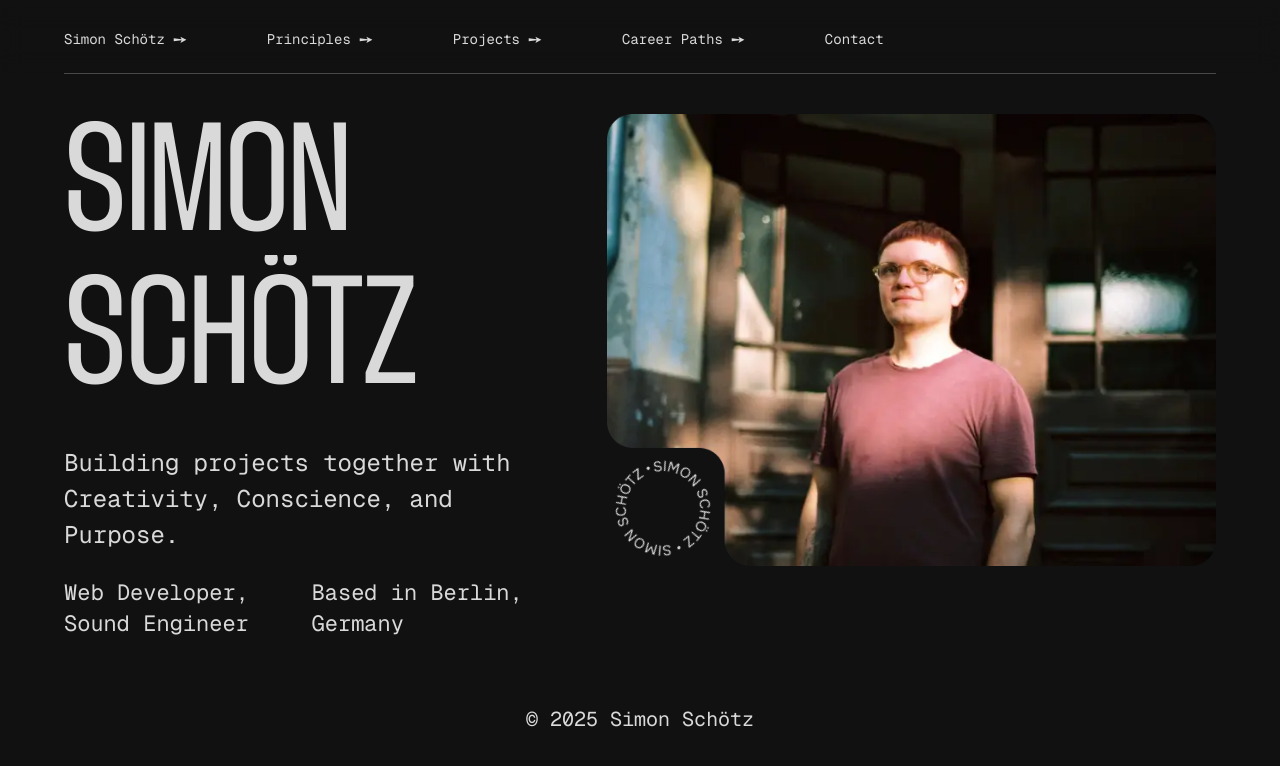
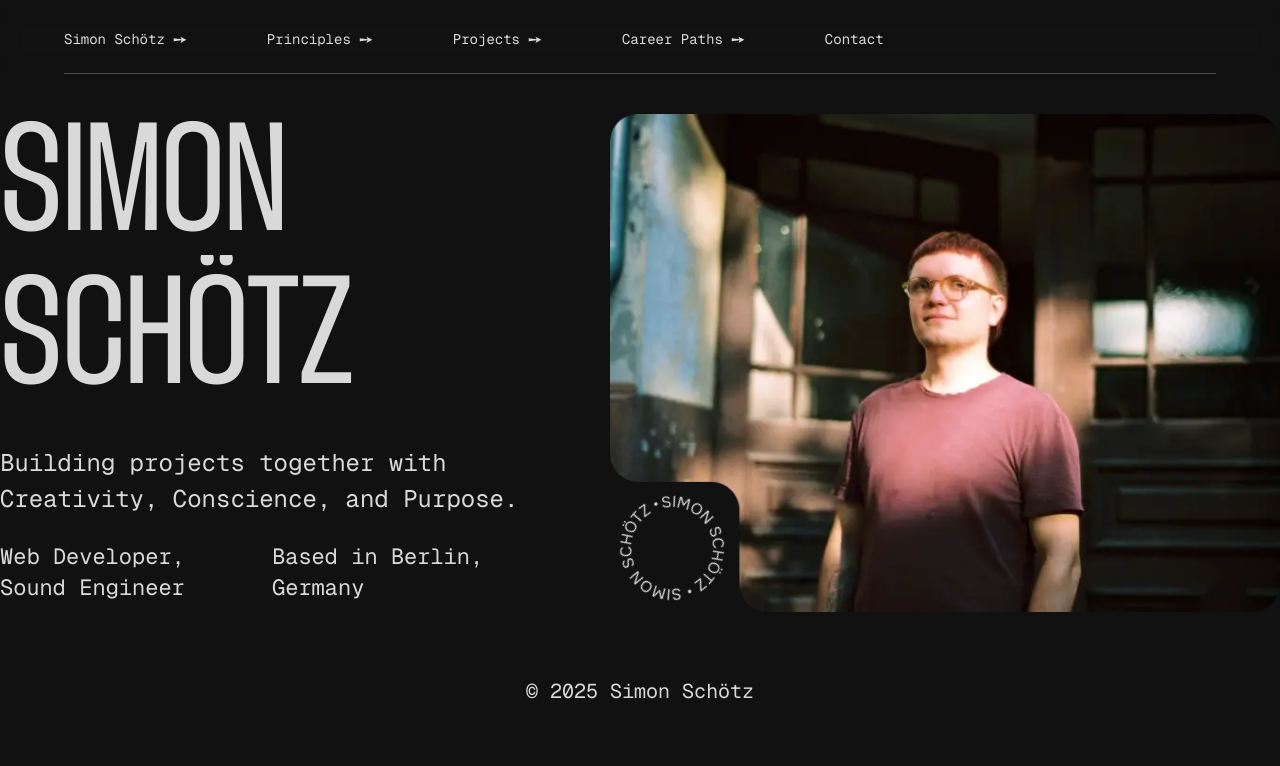
Before and after one commit to SimonSchoetz/simon-schoetz-website-2025, a Next.js app: page / in a window 1280 px wide. Shown: the top 766 px of the page. Built offline with nearby package versions, Linux system fonts and the light colour scheme.

Commit message:
move heading sizing back to headings

```diff
--- a/app/_components/HeroSection.tsx
+++ b/app/_components/HeroSection.tsx
@@ -3,15 +3,12 @@ import { FCProps, HtmlProps } from '@/types';
 import Image from 'next/image';
 
 export const HeroSection: FCProps<HtmlProps<'section'>> = ({ ...props }) => {
-  // const tabletStyle = 'md'; 768px
-  // const desktopStyle = 'lg'; 1024px
   return (
     <Section
       {...props}
       id='top'
-      className='flex flex-col gap-18.5 px-4
-        md:gap-14
-        lg:px-16 lg:flex-row-reverse'
+      className='flex flex-col gap-18.5 section-padding
+        lg:flex-row-reverse'
     >
       <div
         className='relative
@@ -39,12 +36,7 @@ export const HeroSection: FCProps<HtmlProps<'section'>> = ({ ...props }) => {
           lg:flex fl-col flex-4
      '
       >
-        <H1
-          text='Simon Schötz'
-          className='text-[clamp(6.5rem,20vw,8rem)]
-           md:text-[clamp(8rem,12vw,10.5rem)]
-        '
-        />
+        <H1 text='Simon Schötz' />
 
         <div className='flex flex-col content-center gap-6'>
           <p
--- a/components/Headings.tsx
+++ b/components/Headings.tsx
@@ -12,7 +12,10 @@ export const H1: FCProps<HtmlProps<'h1'> & Props> = ({
   ...props
 }) => {
   return (
-    <h1 {...props} className={`leading-[1] uppercase ${font} ${className}`}>
+    <h1
+      {...props}
+      className={`text-[clamp(6.5rem,20vw,8rem)] md:text-[clamp(8rem,12vw,10.5rem)] leading-[1] uppercase ${font} ${className}`}
+    >
       {text}
     </h1>
   );
```
